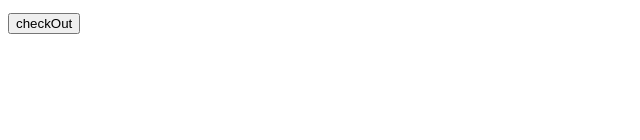
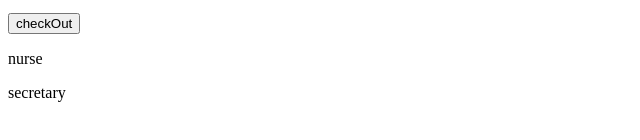
Before and after one commit to ChuTienDuc/test, a plain HTML site: page index.html in a window 1280 px wide. Shown: the part 168-308 px from the top of the page, without its empty margins (0-640 px from the left). Drawn offline with Linux system fonts and the light colour scheme.

Commit message:
vocabulary

```diff
--- a/index.html
+++ b/index.html
@@ -15,6 +15,8 @@
         <p>arrenge: sap xep</p>
         <button>checkOut</button>
         <a href="./"></a>
+        <p>nurse</p>
+        <p>secretary</p>
     </header>
     <footer></footer>
 </body>
```
